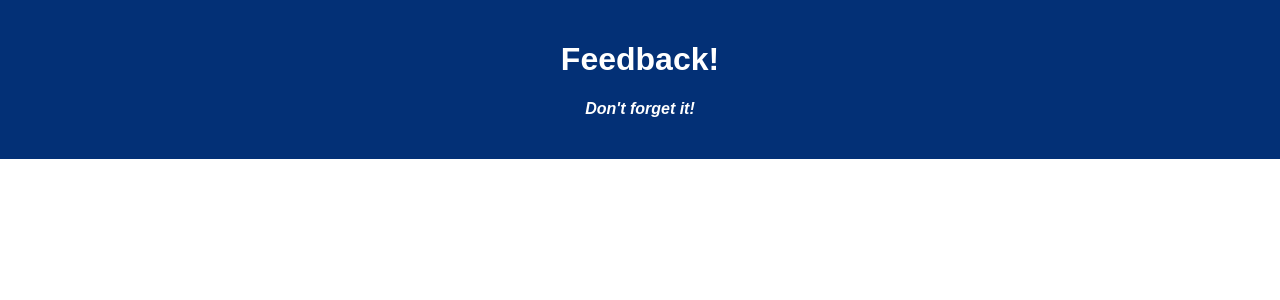
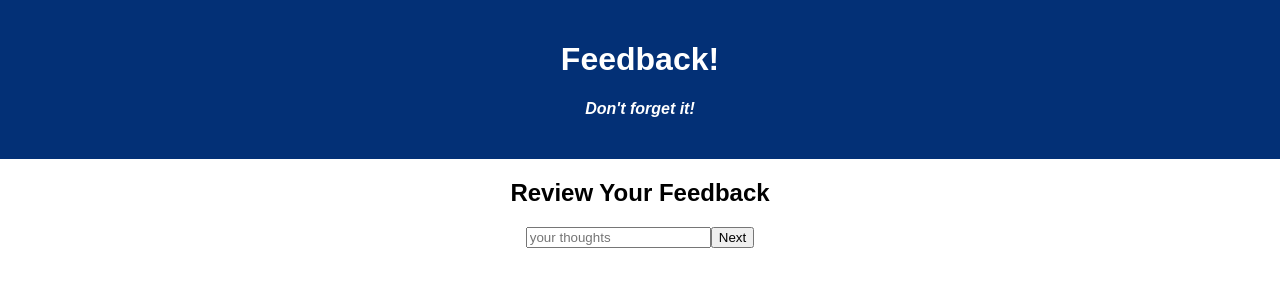
Before and after one commit to johnidso/weekend-redux-feedback-loop, a React (Create React App) app: page /#/review in a window 1280 px wide. Shown: the top 300 px of the page. Built offline with nearby package versions, Linux system fonts and the light colour scheme.

Commit message:
added component and route for comments and review

```diff
--- a/src/components/App/App.jsx
+++ b/src/components/App/App.jsx
@@ -6,6 +6,8 @@ import './App.css';
 import HowFeeling from '../HowFeeling/HowFeeling';
 import HowUnderstanding from '../HowUnderstanding/HowUnderstanding';
 import HowSupported from '../HowSupported/HowSupported';
+import Comments from '../Comments/Comments';
+import Review from '../Review/Review';
 
 function App() {
 
@@ -26,10 +28,10 @@ function App() {
           <HowSupported />
         </Route>
         <Route path='/comments'>
-          {/* Comments */}
+          <Comments />
         </Route>
         <Route path='/review'>
-          {/* Review */}
+          <Review />
         </Route>
         <Route path='/thankYou'>
           {/* ThankYou */}
--- a/src/components/Comments/Comments.jsx
+++ b/src/components/Comments/Comments.jsx
@@ -0,0 +1,20 @@
+import {useHistory} from 'react-router-dom'
+
+
+function Comments () {
+    const history=useHistory();
+    const handleSubmit = () => {
+        history.push('/review')
+    }
+    return (
+        <>
+            <h2>Any comments you want to leave?</h2>
+            <section id='commentsSubmit'>
+                <input type='text' placeholder='your thoughts' />
+                <button type='submit' onClick={handleSubmit}>Next</button>
+            </section>
+        </>
+    )
+}
+
+export default Comments;
--- a/src/components/HowSupported/HowSupported.jsx
+++ b/src/components/HowSupported/HowSupported.jsx
@@ -10,7 +10,7 @@ function HowSupported () {
         <>
             <h2>How well are you being supported?</h2>
             <section id='supportedSubmit'>
-                <input type='text' />
+                <input type='text' placeholder='your thoughts'/>
                 <button type='submit' onClick={handleSubmit}>Next</button>
             </section>
         </>
--- a/src/components/HowUnderstanding/HowUnderstanding.jsx
+++ b/src/components/HowUnderstanding/HowUnderstanding.jsx
@@ -10,7 +10,7 @@ function HowUnderstanding () {
         <>
             <h2>How well are you understanding the content?</h2>
             <section id='understandingSubmit'>
-                <input type='number' placeholder='enter number 1-6' />
+                <input type='text' placeholder='your thoughts' />
                 <button type='submit' onClick={handleSubmit}>Next</button>
             </section>
         </>
--- a/src/components/Review/Review.jsx
+++ b/src/components/Review/Review.jsx
@@ -0,0 +1,20 @@
+import {useHistory} from 'react-router-dom'
+
+
+function Review () {
+    const history=useHistory();
+    const handleSubmit = () => {
+        history.push('/thankYou')
+    }
+    return (
+        <>
+            <h2>Review Your Feedback</h2>
+            <section id='reviewSubmit'>
+                <input type='text' placeholder='your thoughts' />
+                <button type='submit' onClick={handleSubmit}>Next</button>
+            </section>
+        </>
+    )
+}
+
+export default Review;
```
